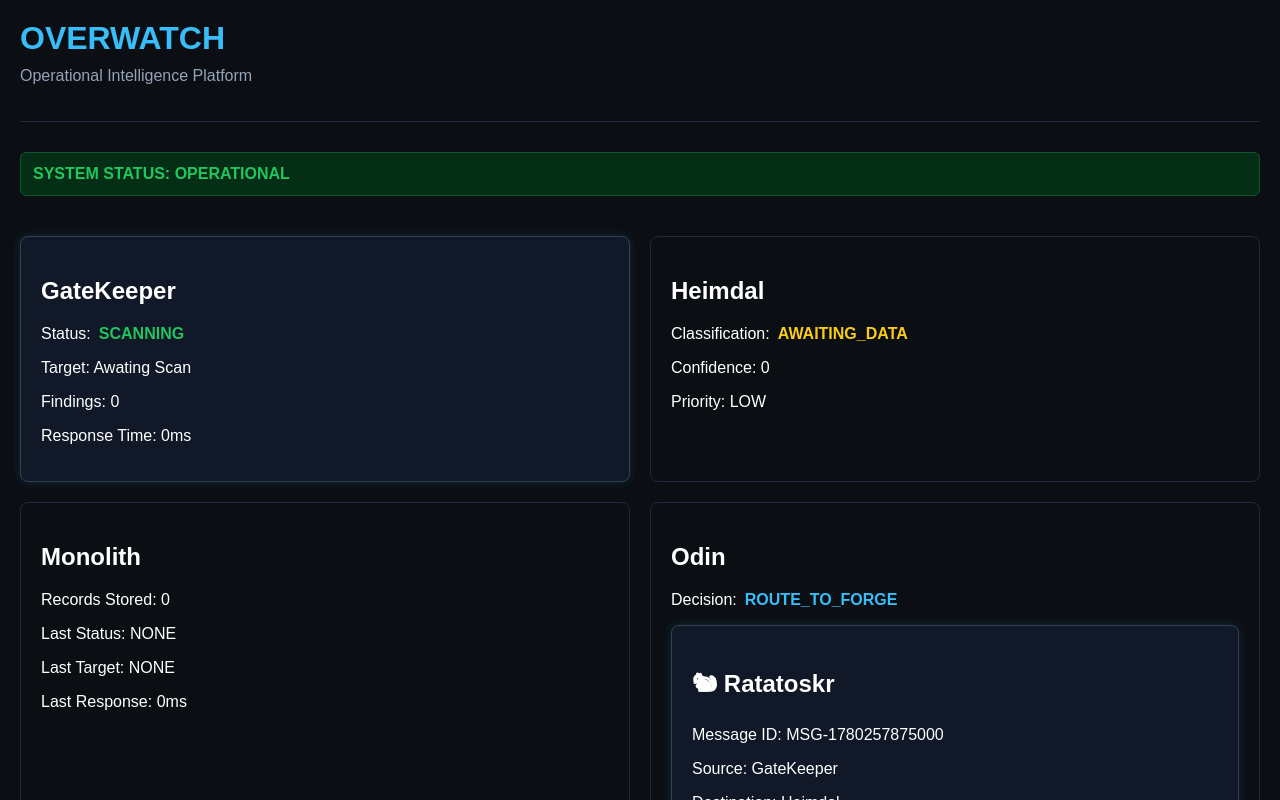
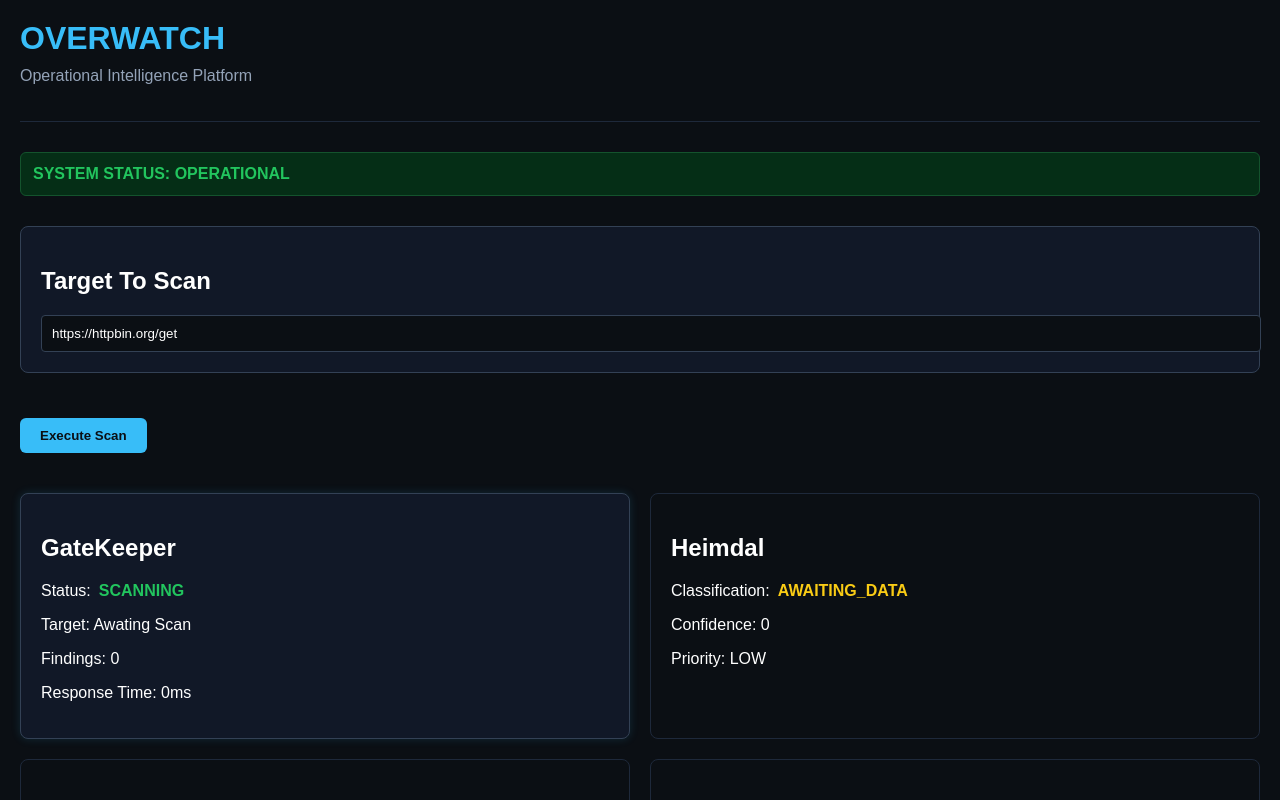
Before and after one commit to GunSlinger0715/overwatch-dashboard, a React (Create React App) app: page / in a window 1280 px wide. Shown: the top 800 px of the page. Built offline with nearby package versions, Linux system fonts and the light colour scheme; no server answers.

Commit message:
Add target input and execute scan controls

```diff
--- a/src/App.js
+++ b/src/App.js
@@ -10,6 +10,7 @@ function App() {
   const [scanData, setScanData] = useState(null);
   const [recordCount, setRecordCount] = useState(0);
   const [lastObservation, setLastObservation] = useState(null);
+  const [target, setTarget] = useState("https://httpbin.org/get");
   const heimdalData = classifyObservation(scanData);
   const ratatoskrMessage =
     createMessage(
@@ -88,6 +89,49 @@ function App() {
       >
         SYSTEM STATUS: OPERATIONAL
       </div>
+      <div
+        style={{
+          border: "1px solid #334155",
+          backgroundColor: "#111827",
+          padding: "20px",
+          borderRadius: "8px",
+          marginBottom: "30px"
+        }}
+      >
+        <h2>Target To Scan</h2>
+
+        <input
+          type="text"
+          value={target}
+          onChange={(e) => setTarget(e.target.value)}
+          style={{
+            width: "100%",
+            padding: "10px",
+            backgroundColor: "#0B0F14",
+            color: "#FFFFFF",
+            border: "1px solid #334155",
+            borderRadius: "4px"
+          }}
+        />
+      </div>
+
+      <button
+        onClick={() => alert(target)}
+        style={{
+          marginTop: "15px",
+          padding: "10px 20px",
+          backgroundColor: "#38BDF8",
+          color: "#0B0F14",
+          border: "none",
+          borderRadius: "6px",
+          fontWeight: "bold",
+          cursor: "pointer"
+        }}
+      >
+        Execute Scan
+      </button>
+
+
 
       <div
         style={{
```
